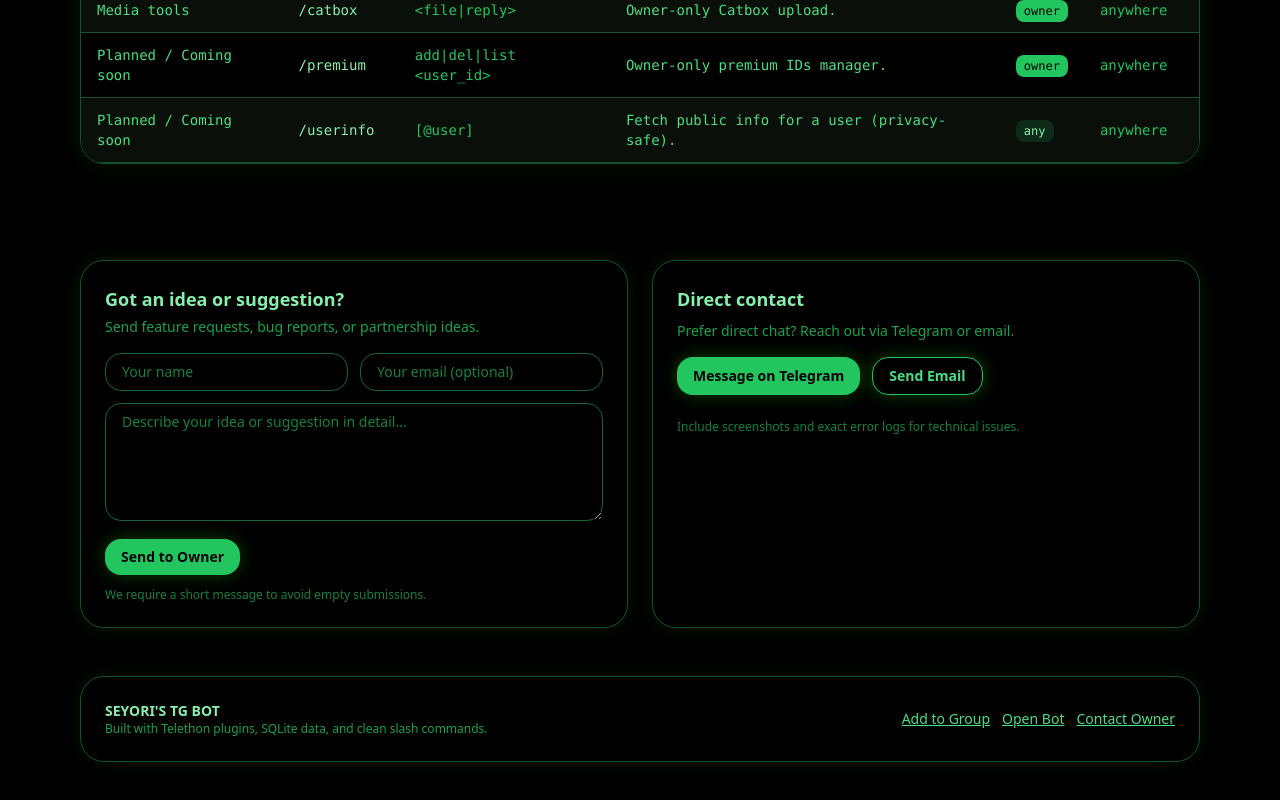
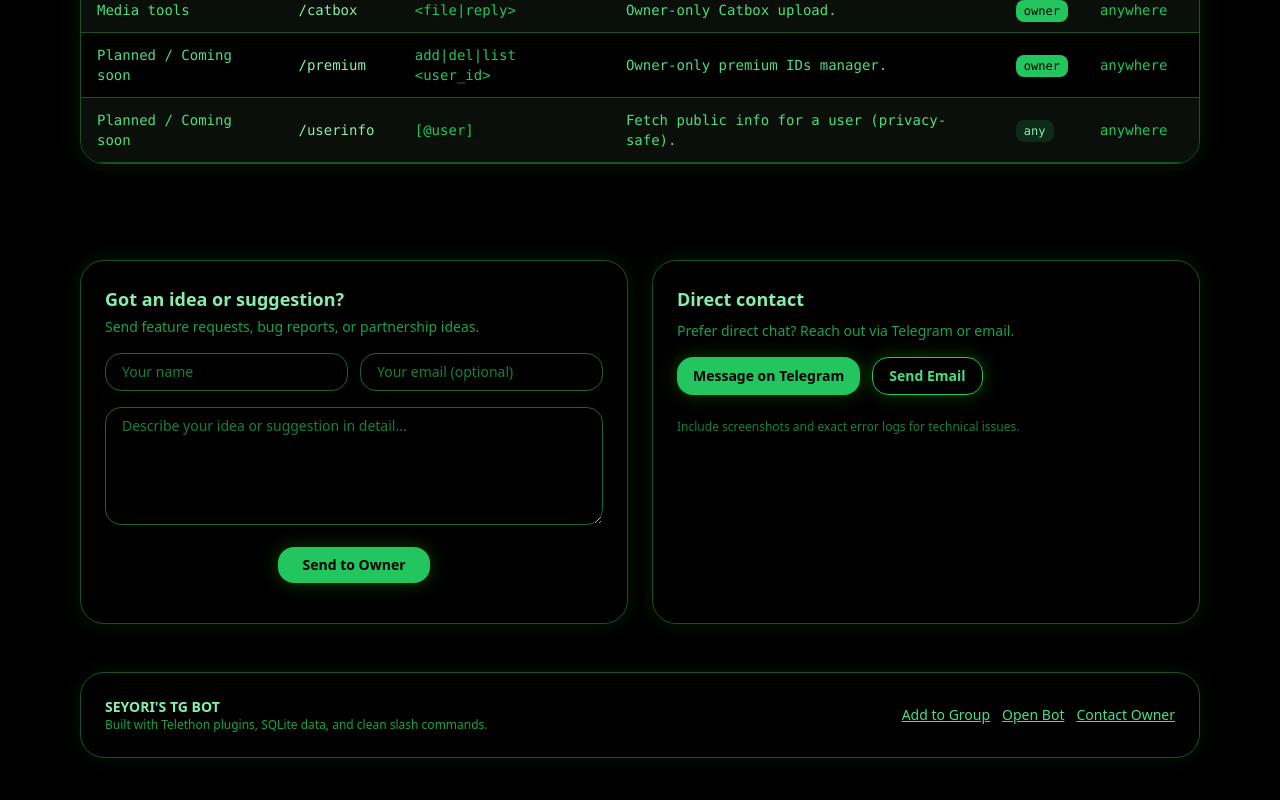
Before and after one commit to oluwaseyori/Seyori-s-Tg-Bot-Web, a Next.js app: page / in a window 1280 px wide. Shown: the part 2817-3617 px from the top of the page. Built offline with nearby package versions, Linux system fonts and the light colour scheme.

Commit message:
Update page.tsx

```diff
--- a/app/page.tsx
+++ b/app/page.tsx
@@ -297,7 +297,7 @@ export default function Page() {
   )
 }
 
-/* ---- IdeaForm: requires message, prefills name from Telegram, posts to /api/idea ---- */
+/* ---- IdeaForm: centered button, no Telegram MainButton ---- */
 function IdeaForm() {
   const [name, setName] = useState('')
   const [email, setEmail] = useState('')
@@ -307,13 +307,7 @@ function IdeaForm() {
   const [error, setError] = useState<string | null>(null)
 
   useEffect(() => {
-    try {
-      const tg = (window as any)?.Telegram?.WebApp
-      const u = tg?.initDataUnsafe?.user
-      if (!u) return
-      const display = u.username ? `@${u.username}` : [u.first_name, u.last_name].filter(Boolean).join(' ')
-      if (display && !name) setName(display)
-    } catch {}
+    try { (window as any)?.Telegram?.WebApp?.MainButton?.hide?.() } catch {}
   }, [])
 
   const handleSend = async () => {
@@ -351,34 +345,19 @@ function IdeaForm() {
       if (!res.ok) throw new Error(await res.text())
 
       setSent(true)
-      const h = (window as any)?.Telegram?.WebApp?.HapticFeedback
-      ;(h?.notificationOccurred && h.notificationOccurred('success'))
-      ;(window as any)?.Telegram?.WebApp?.showAlert?.('Sent to owner')
+      tg?.HapticFeedback?.notificationOccurred?.('success')
+      tg?.showAlert?.('Sent to owner')
       setMessage('')
-    } catch (e: any) {
+    } catch {
       setError('Failed to send. Please try again.')
-      const h = (window as any)?.Telegram?.WebApp?.HapticFeedback
-      ;(h?.notificationOccurred && h.notificationOccurred('error'))
+      ;(window as any)?.Telegram?.WebApp?.HapticFeedback?.notificationOccurred?.('error')
     } finally {
       setSending(false)
     }
   }
 
-  useEffect(() => {
-    const tg = (window as any)?.Telegram?.WebApp
-    if (!tg?.MainButton) return
-    const onClick = () => handleSend()
-    tg.MainButton.setText('Send to Owner')
-    tg.MainButton.show()
-    tg.MainButton.onClick(onClick)
-    return () => {
-      tg.MainButton.offClick(onClick)
-      tg.MainButton.hide()
-    }
-  }, [])
-
   return (
-    <form onSubmit={(e) => e.preventDefault()} className="mt-4 space-y-3">
+    <form onSubmit={(e) => e.preventDefault()} className="mt-4 space-y-4">
       <div className="grid gap-3 sm:grid-cols-2">
         <input
           value={name}
@@ -394,6 +373,7 @@ function IdeaForm() {
           className="rounded-2xl border border-green-800 bg-black px-4 py-2 text-sm text-green-300 placeholder-green-700 focus:outline-none"
         />
       </div>
+
       <textarea
         value={message}
         onChange={e => setMessage(e.target.value)}
@@ -402,20 +382,24 @@ function IdeaForm() {
         required
         className="w-full rounded-2xl border border-green-800 bg-black px-4 py-2 text-sm text-green-300 placeholder-green-700 focus:outline-none"
       />
-      <div className="flex flex-wrap items-center gap-3">
+
+      {/* Centered action + messages */}
+      <div className="flex w-full justify-center">
         <button
           onClick={handleSend}
           type="button"
           disabled={sending}
-          className="inline-flex items-center justify-center rounded-2xl bg-green-500 px-4 py-2 text-sm font-semibold text-black hover:bg-green-400 active:scale-[.99] disabled:opacity-60"
+          className="inline-flex items-center justify-center rounded-2xl bg-green-500 px-6 py-2 text-sm font-semibold text-black hover:bg-green-400 active:scale-[.99] disabled:opacity-60"
           style={{ boxShadow: '0 0 18px rgba(57,255,20,0.25)' }}
         >
           {sending ? 'Sending…' : (sent ? 'Sent' : 'Send to Owner')}
         </button>
-        {error && <span className="text-xs text-red-400">{error}</span>}
-        {sent && !error && <span className="text-xs text-green-500">Delivered to owner.</span>}
       </div>
-      <p className="text-xs text-green-700">We require a short message to avoid empty submissions.</p>
+
+      <div className="text-center">
+        {error && <p className="text-xs text-red-400">{error}</p>}
+        {sent && !error && <p className="text-xs text-green-500">Delivered to owner.</p>}
+      </div>
     </form>
   )
 }
```
